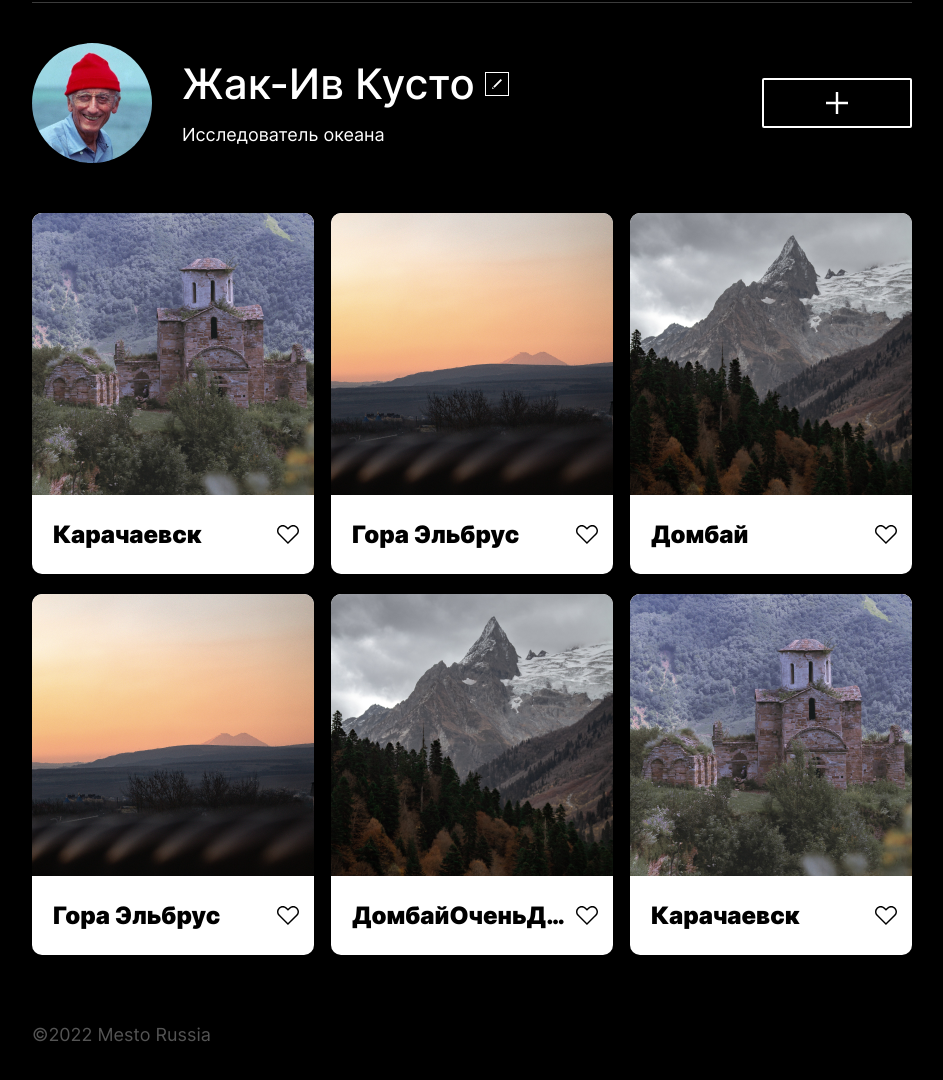
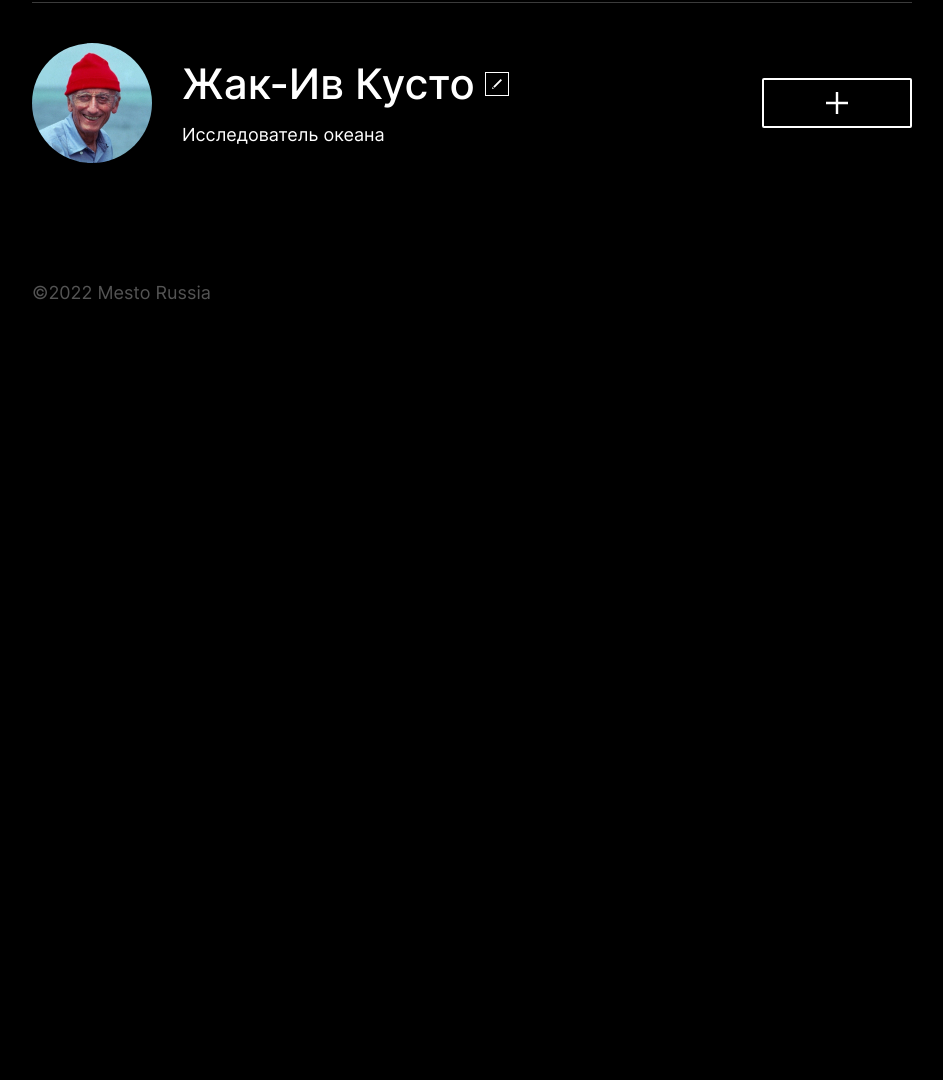
Before and after one commit to YuYaDev/mesto-project, a plain HTML site: page index.html in a window 1280 px wide. Shown: the part 120-1200 px from the top of the page, without its empty margins (168-1111 px from the left). After the commit the page ends 800 px from the top, so only its background shows below. Drawn offline with Linux system fonts and the light colour scheme.

Commit message:
feat: Add card template and create card constants

```diff
--- a/index.html
+++ b/index.html
@@ -30,64 +30,64 @@
                 <button class="profile__add-button" type="button"></button>
             </section>
 
-            <section class="places">
-                <article class="place">
-                    <img class="place__img" src="./images/places/karachaevsk.png" alt="Фото Карачаевск">
+<!--            <section class="places">-->
+<!--                <article class="place">-->
+<!--                    <img class="place__img" src="./images/places/karachaevsk.png" alt="Фото Карачаевск">-->
 
-                    <div class="place__footer">
-                        <h2 class="place__name">Карачаевск</h2>
-                        <button class="place__like-button" type="button"></button>
-                    </div>
-                </article>
+<!--                    <div class="place__footer">-->
+<!--                        <h2 class="place__name">Карачаевск</h2>-->
+<!--                        <button class="place__like-button" type="button"></button>-->
+<!--                    </div>-->
+<!--                </article>-->
 
 
-                <article class="place">
-                    <img class="place__img" src="images/places/elbrus.png" alt="Фото Эльбрус">
+<!--                <article class="place">-->
+<!--                    <img class="place__img" src="images/places/elbrus.png" alt="Фото Эльбрус">-->
 
-                    <div class="place__footer">
-                        <h2 class="place__name">Гора Эльбрус</h2>
-                        <button class="place__like-button" type="button"></button>
-                    </div>
-                </article>
+<!--                    <div class="place__footer">-->
+<!--                        <h2 class="place__name">Гора Эльбрус</h2>-->
+<!--                        <button class="place__like-button" type="button"></button>-->
+<!--                    </div>-->
+<!--                </article>-->
 
-                <article class="place">
-                    <img class="place__img" src="images/places/dombai.png" alt="Фото Домбай">
+<!--                <article class="place">-->
+<!--                    <img class="place__img" src="images/places/dombai.png" alt="Фото Домбай">-->
 
-                    <div class="place__footer">
-                        <h2 class="place__name">Домбай</h2>
-                        <button class="place__like-button" type="button"></button>
-                    </div>
-                </article>
+<!--                    <div class="place__footer">-->
+<!--                        <h2 class="place__name">Домбай</h2>-->
+<!--                        <button class="place__like-button" type="button"></button>-->
+<!--                    </div>-->
+<!--                </article>-->
 
-                <article class="place">
-                    <img class="place__img" src="images/places/elbrus.png" alt="Фото Эльбрус">
+<!--                <article class="place">-->
+<!--                    <img class="place__img" src="images/places/elbrus.png" alt="Фото Эльбрус">-->
 
-                    <div class="place__footer">
-                        <h2 class="place__name">Гора Эльбрус</h2>
-                        <button class="place__like-button" type="button"></button>
-                    </div>
-                </article>
+<!--                    <div class="place__footer">-->
+<!--                        <h2 class="place__name">Гора Эльбрус</h2>-->
+<!--                        <button class="place__like-button" type="button"></button>-->
+<!--                    </div>-->
+<!--                </article>-->
 
-                <article class="place">
-                    <img class="place__img" src="images/places/dombai.png" alt="Фото Домбай">
+<!--                <article class="place">-->
+<!--                    <img class="place__img" src="images/places/dombai.png" alt="Фото Домбай">-->
 
-                    <div class="place__footer">
-                        <h2 class="place__name">ДомбайОченьДлинноеОписание</h2>
+<!--                    <div class="place__footer">-->
+<!--                        <h2 class="place__name">ДомбайОченьДлинноеОписание</h2>-->
 
-                        <button class="place__like-button" type="button"></button>
-                    </div>
-                </article>
+<!--                        <button class="place__like-button" type="button"></button>-->
+<!--                    </div>-->
+<!--                </article>-->
 
 
-                <article class="place">
-                    <img class="place__img" src="images/places/karachaevsk.png" alt="Фото Карачаевск">
+<!--                <article class="place">-->
+<!--                    <img class="place__img" src="images/places/karachaevsk.png" alt="Фото Карачаевск">-->
 
-                    <div class="place__footer">
-                        <h2 class="place__name">Карачаевск</h2>
-                        <button class="place__like-button"  type="button"></button>
-                    </div>
-                </article>
-            </section>
+<!--                    <div class="place__footer">-->
+<!--                        <h2 class="place__name">Карачаевск</h2>-->
+<!--                        <button class="place__like-button"  type="button"></button>-->
+<!--                    </div>-->
+<!--                </article>-->
+<!--            </section>-->
         </main>
 
         <footer class="footer">
@@ -108,5 +108,16 @@
                 </form>
             </div>
         </div>
+
+        <template id="card-template">
+            <article class="place">
+                <img class="" src="" alt="">
+
+                <div class="place__footer">
+                    <h2 class="place__name"></h2>
+                    <button class="place__like-button" type="button"></button>
+                </div>
+            </article>
+        </template>
 </body>
 </html>
```
Also changed, not shown: scripts/index.js (added, +29 -0 lines).
